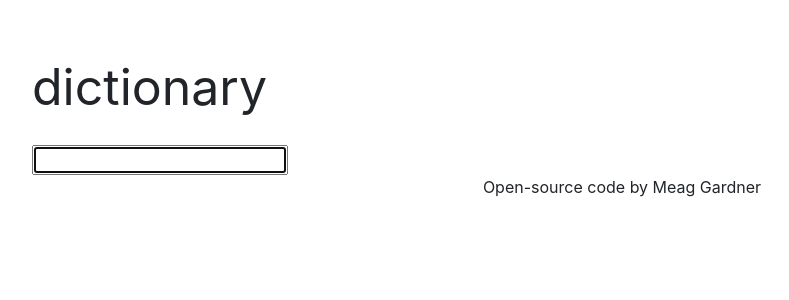
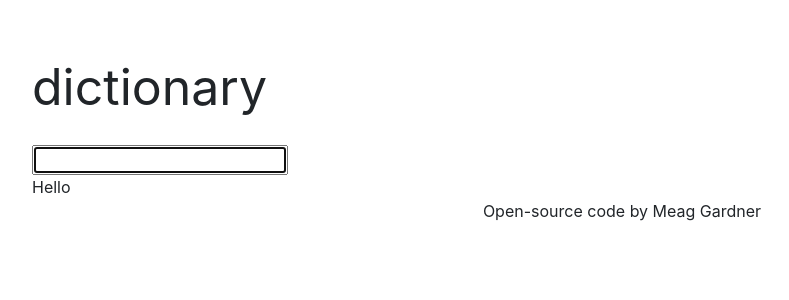
Before and after one commit to meageliz/suave-dictionary-app, a React (Create React App) app: page / in a window 1280 px wide. Shown: the top 300 px of the page, without its empty margins (18-807 px from the left). Built offline with nearby package versions, Linux system fonts and the light colour scheme.

Commit message:
Created Results component

```diff
--- /dev/null
+++ b/src/Results.js
@@ -0,0 +1,5 @@
+import React from "react";
+
+export default function Results() {
+  return <div className="Results">Hello</div>;
+}
--- a/src/Search.js
+++ b/src/Search.js
@@ -1,12 +1,14 @@
 import React, { useState } from "react";
 import axios from "axios";
+import Results from "./Results";
 import "./Search.css";
 
 export default function Search() {
   let [keyword, setKeyword] = useState("");
+  let [results, setResults] = useState({});
 
   function handleResponse(response) {
-    console.log(response.data[0]);
+    setResults(response.data[0]);
   }
 
   function search(event) {
@@ -25,6 +27,7 @@
       <form onSubmit={search}>
         <input type="search" onChange={handleKeywordChange} autoFocus={true} />
       </form>
+      <Results results={results} />
     </div>
   );
 }
```
